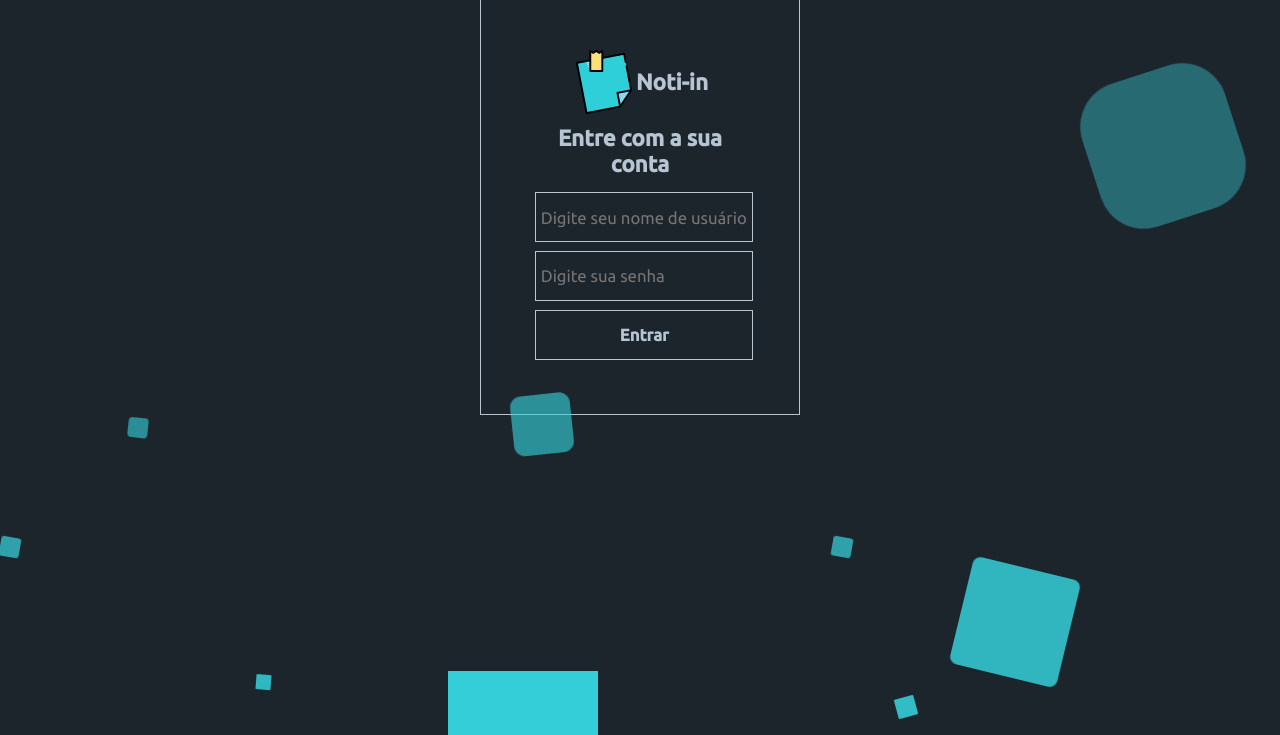
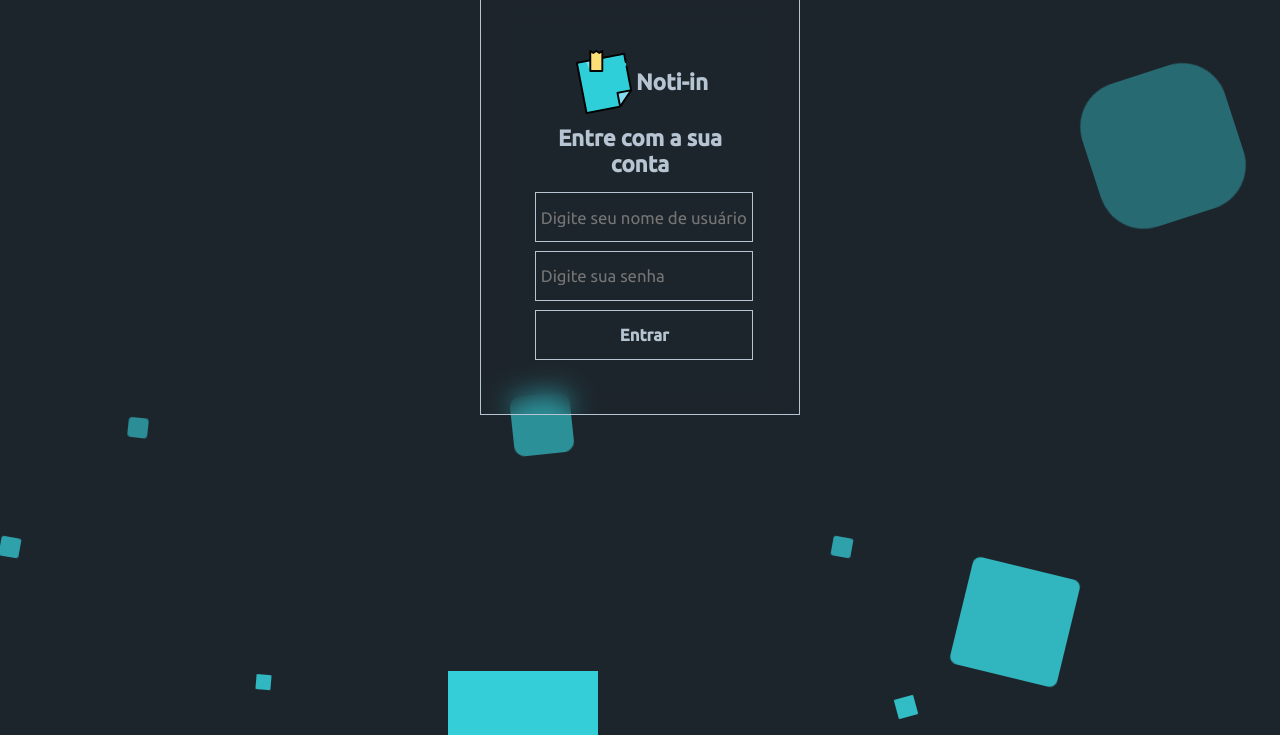
Before and after one commit to samuelsouzzza/Noti-in, a PHP site: page / in a window 1280 px wide. Shown: the part 65-800 px from the top of the page. Run offline with PHP 8.4, Linux system fonts and the light colour scheme.

Commit message:
blur add no login

```diff
--- a/css/style.css
+++ b/css/style.css
@@ -61,6 +61,10 @@ a, a:visited{
     margin: 5% auto;
     padding: 50px;
     text-align: center;
+    position: relative;
+    z-index: 3;
+    backdrop-filter: blur( 13.5px );
+    -webkit-backdrop-filter: blur( 13.5px );
 }
 .wrapper-login h2{
     margin: 5%;
@@ -411,10 +415,9 @@ footer{
     }
 }
 
-
-
+/*ANIMATION BACKGROUND*/
 .wrapper-background-animate-area{
-   background-color: var(--fundo-principal);
+    background-color: var(--fundo-principal);
     background: -webkit-linear-gradient(to left, #8f94fb, #4e54c8);
     width: 100%;
     height:100vh;
```
